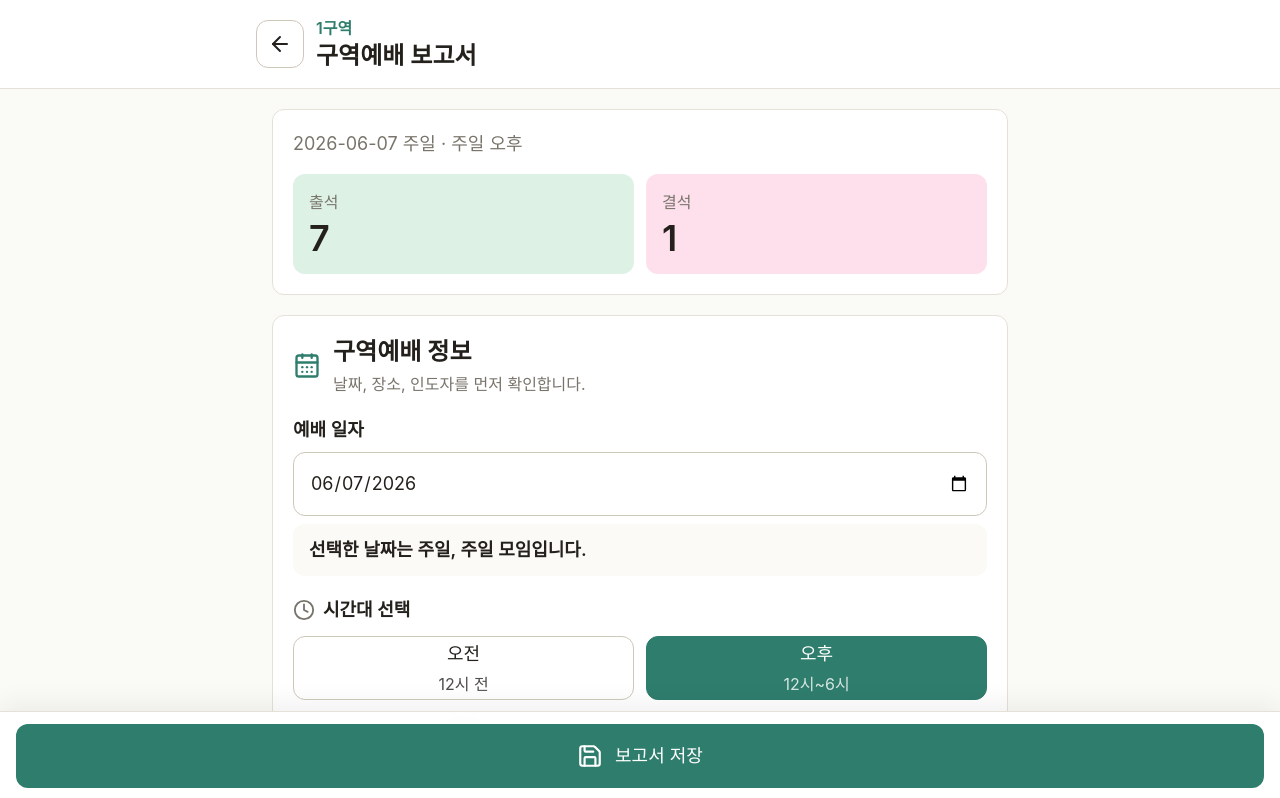
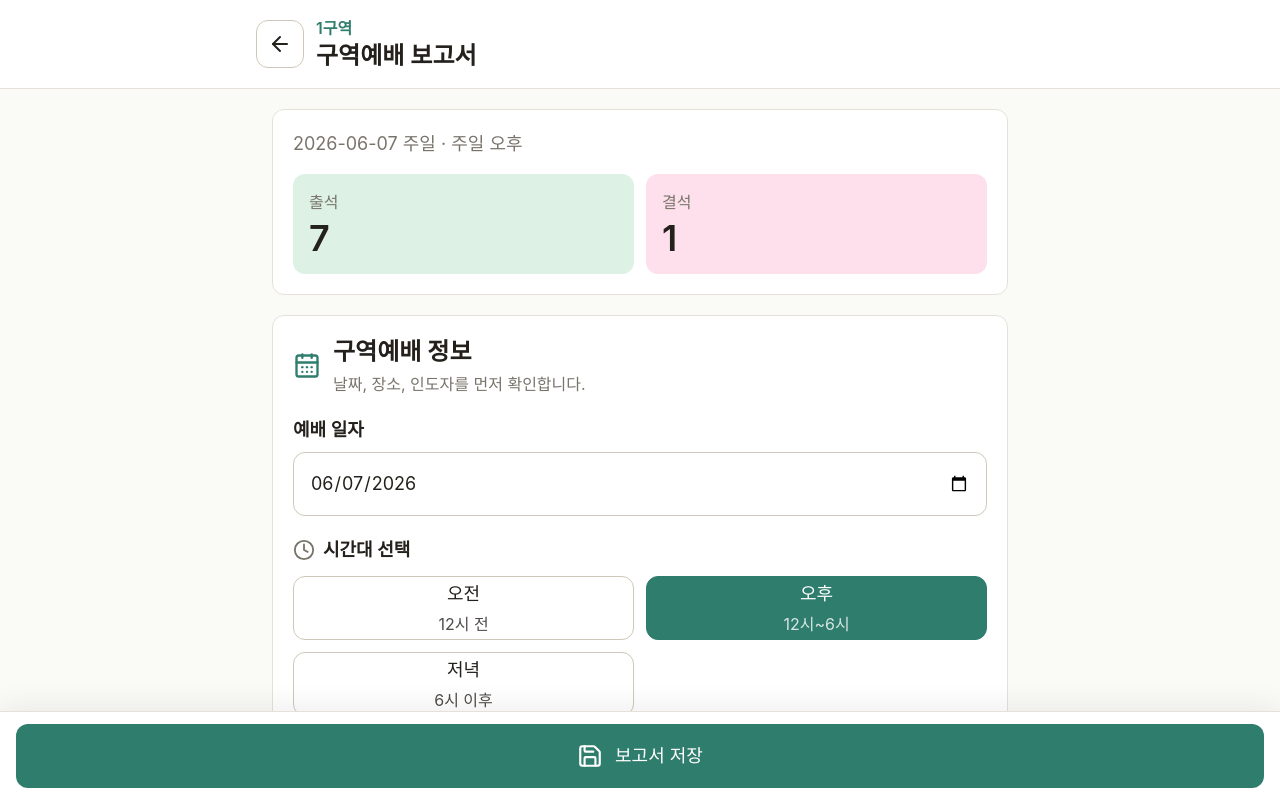
Before and after one commit to joopkim/church_manager, a Next.js app: page /district-worship-report in a window 1280 px wide. Shown: the top 798 px of the page. Built offline with nearby package versions, Linux system fonts and the light colour scheme.

Commit message:
Remove redundant worship date hint

```diff
--- a/src/app/district-worship-report/page.tsx
+++ b/src/app/district-worship-report/page.tsx
@@ -333,9 +333,6 @@ export default function DistrictWorshipReportPage() {
               value={worshipDate}
             />
           </label>
-          <p className="mt-2 rounded-xl bg-surface-soft px-4 py-3 text-lg font-semibold">
-            선택한 날짜는 {computedWeekday}, {dayKind} 모임입니다.
-          </p>
 
           <div className="mt-5">
             <div className="flex items-center gap-2">
```
